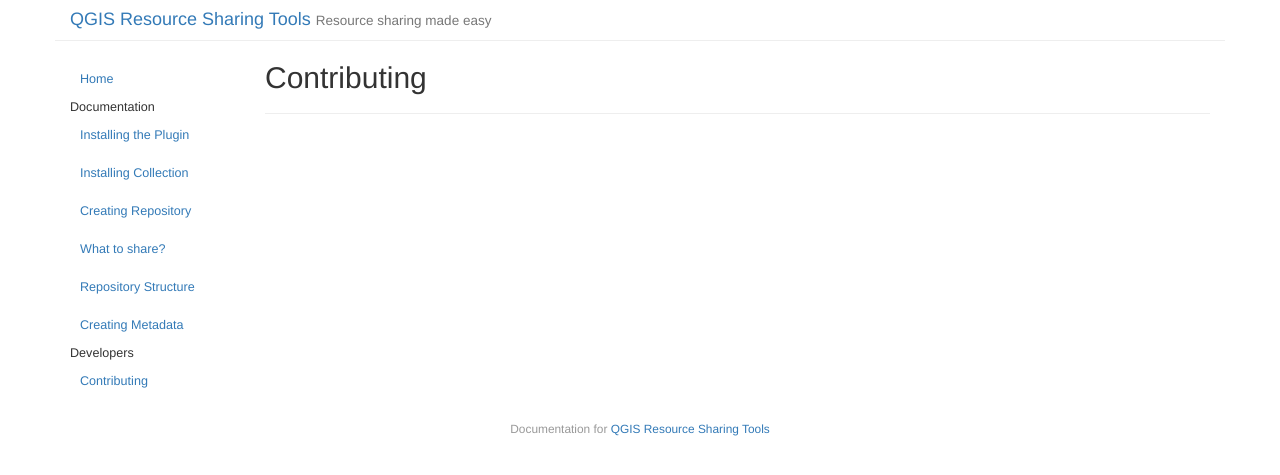
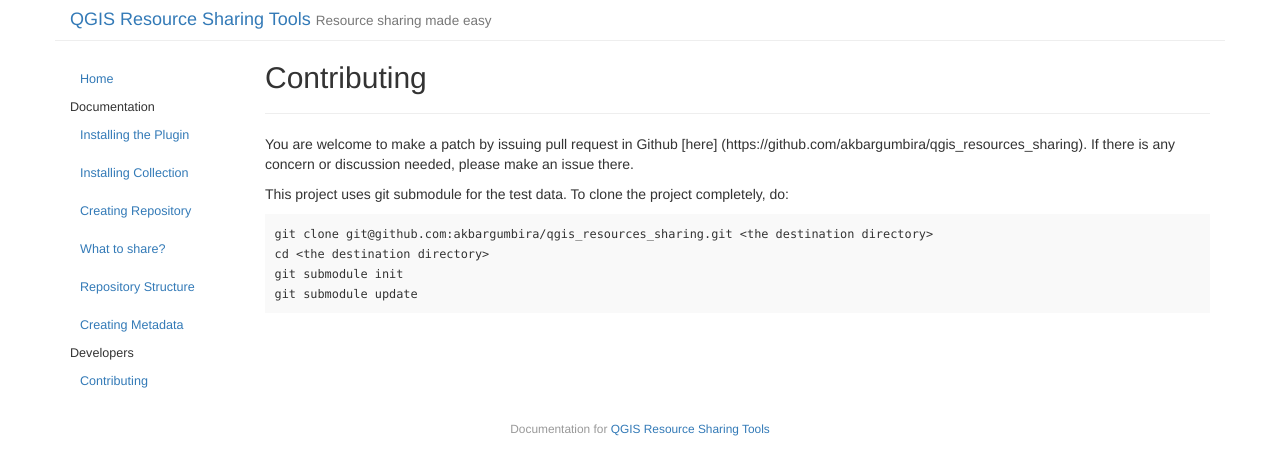
Before and after one commit to QGIS-Contribution/QGIS-ResourceSharing, a Jekyll site: the page built from _posts/2016-07-20-contributing.md, in a window 1280 px wide. Shown: the top 475 px of the page. Built offline with Jekyll 4.4.1, drawn with Linux system fonts in a browser that asks for light colours.

Commit message:
Update documentation.

````diff
--- a/_posts/2016-07-20-contributing.md
+++ b/_posts/2016-07-20-contributing.md
@@ -4,3 +4,16 @@
 category: dev
 date: 2016-07-20 17:30:10
 ---
+
+You are welcome to make a patch by issuing pull request in Github [here]
+(https://github.com/akbargumbira/qgis_resources_sharing). If there is any
+concern or discussion needed, please make an issue there.
+
+This project uses git submodule for the test data. To clone the project completely, do:
+
+```
+git clone git@github.com:akbargumbira/qgis_resources_sharing.git <the destination directory>
+cd <the destination directory>
+git submodule init
+git submodule update
+```
````
Also changed, not shown: _posts/2016-07-20-installation.md (+1 -1 lines).
